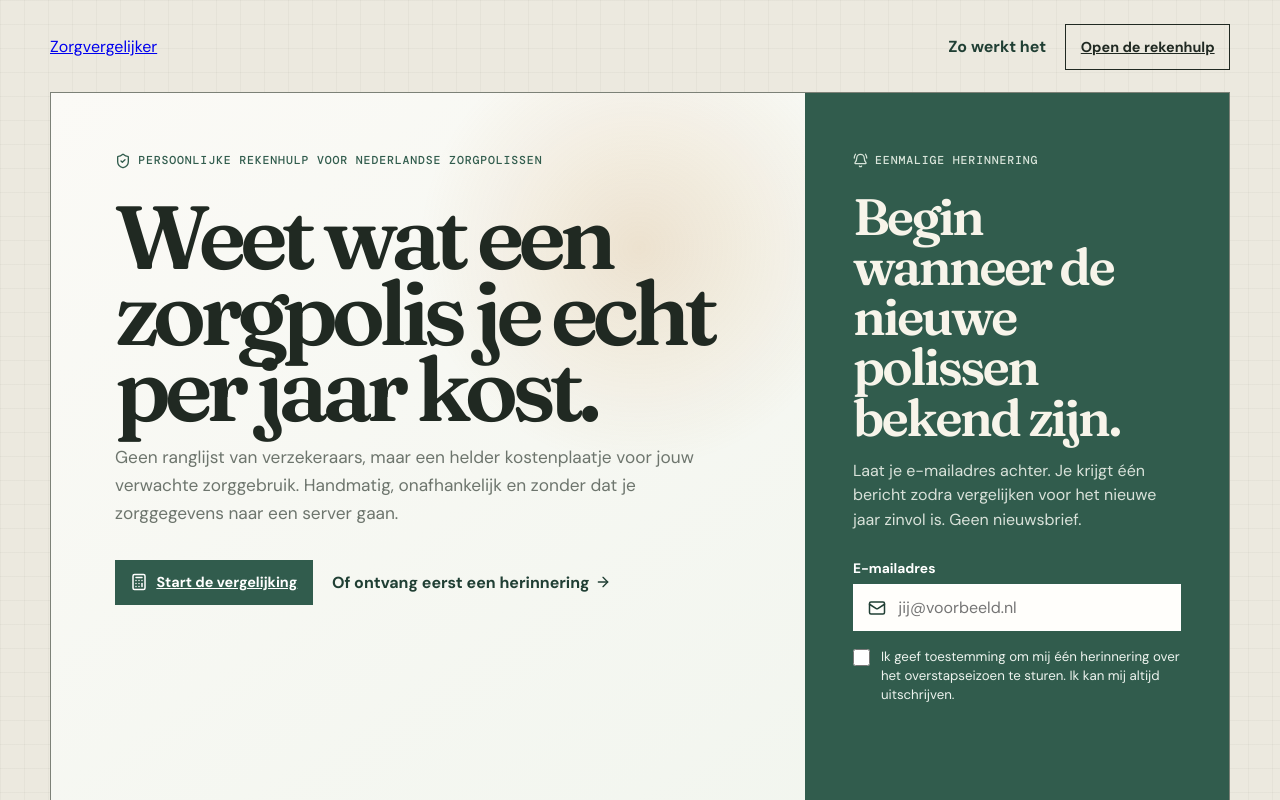
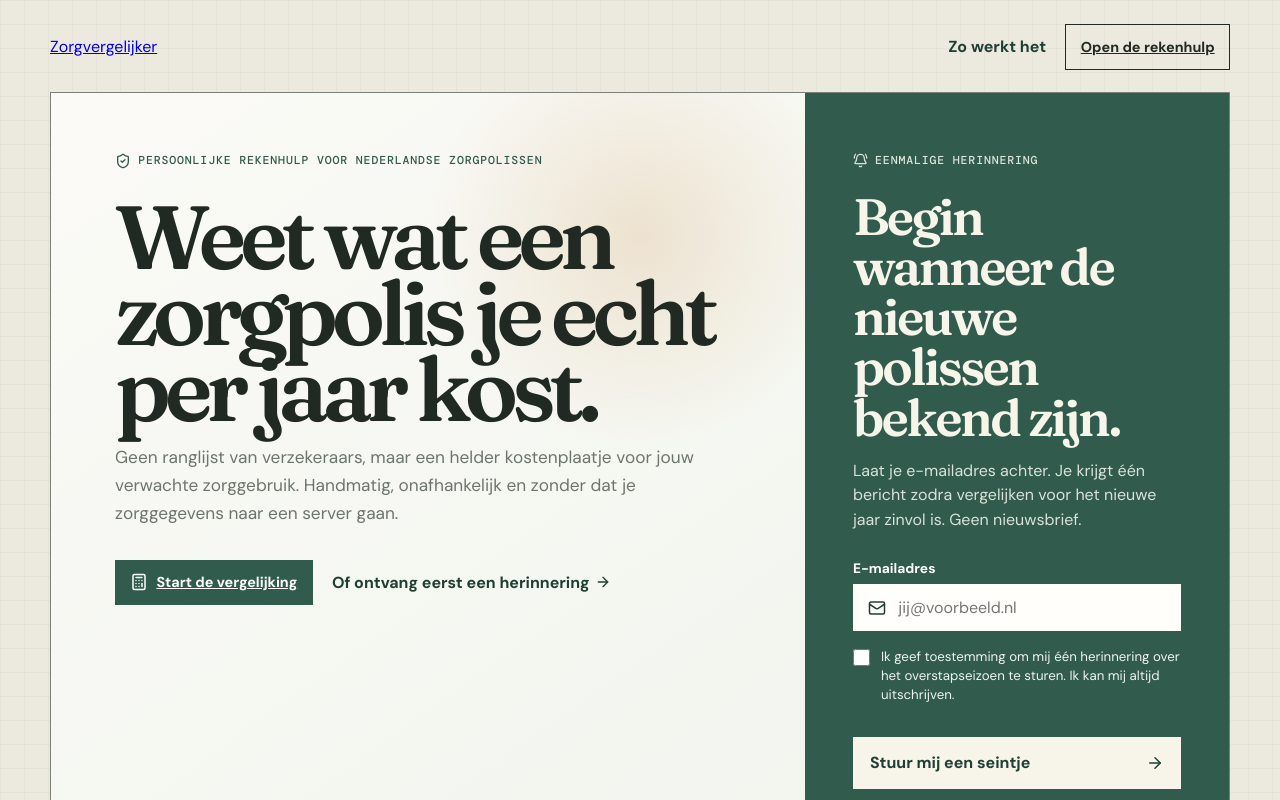
Before and after one commit to Paulmzuiderduin/zorgvergelijker, a React (Vite) app: page / in a window 1280 px wide. Shown: the top 800 px of the page. Built offline with nearby package versions, Linux system fonts and the light colour scheme.

Commit message:
Tighten reminder form spacing

```diff
--- a/src/styles.css
+++ b/src/styles.css
@@ -246,7 +246,7 @@ button { cursor: pointer; }
 .email-input:focus-within { outline: 3px solid rgba(245,231,210,.5); }
 .consent-row { display: grid; grid-template-columns: auto minmax(0, 1fr); gap: .7rem; color: #edf3ee; font-size: .83rem; line-height: 1.45; cursor: pointer; }
 .consent-row input { width: 1.05rem; height: 1.05rem; margin: .15rem 0 0; accent-color: var(--ochre); }
-.cf-turnstile { min-height: 65px; overflow: hidden; }
+.cf-turnstile { overflow: hidden; }
 .signup-button { display: flex; align-items: center; justify-content: space-between; min-height: 3.25rem; padding: .8rem 1rem; border: 1px solid #f7f4ea; background: #f7f4ea; color: var(--pine-dark); font-weight: 700; }
 .signup-button:hover:not(:disabled) { background: var(--ochre-soft); }
 .signup-button:disabled { cursor: wait; opacity: .72; }
```
